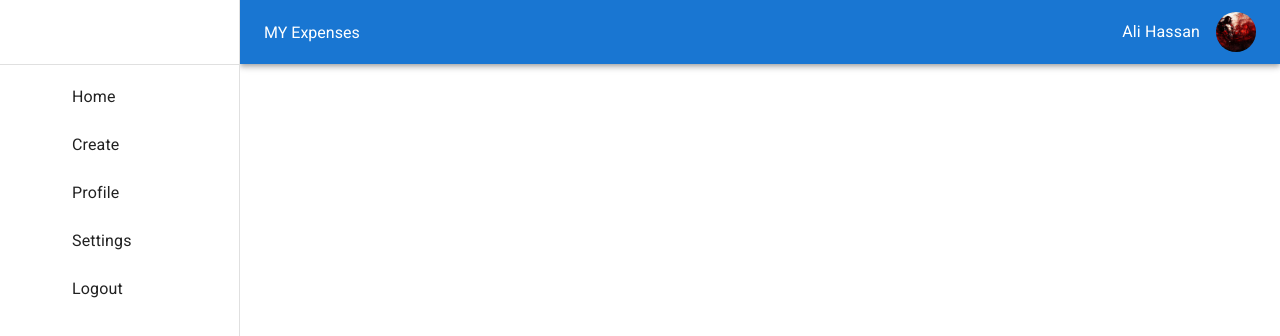
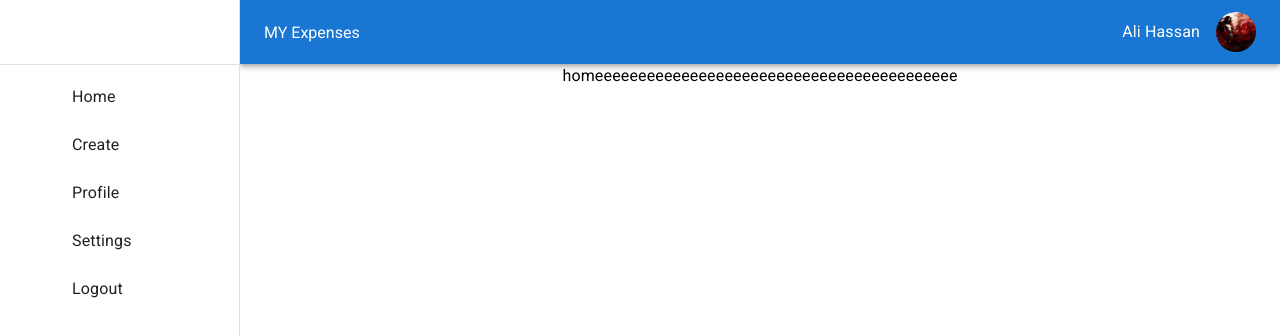
Before and after one commit to MohammedAlaaDev/MUI_Course, a React (Create React App) app: page / in a window 1280 px wide. Shown: the top 336 px of the page. Built offline with nearby package versions, Linux system fonts and the light colour scheme; some icons are missing; the HTML template or start-up script is replaced by a standard one.

Commit message:
box cont

```diff
--- a/src/pages/Root.jsx
+++ b/src/pages/Root.jsx
@@ -3,6 +3,8 @@ import { Outlet } from 'react-router-dom'
 
 import AppBarComp from '../MUI Components/AppBarComp'
 import DrawerComp from '../MUI Components/DrawerComp';
+
+import { Box } from '@mui/material';
 
 export default function Root() {
     let dw = "240px";
@@ -12,7 +14,9 @@ export default function Root() {
             <AppBarComp drawerWidth={dw} />
             <DrawerComp drawerWidth={dw} />
 
-            <Outlet />
+            <Box sx={{ml: dw, width: `calc(100% - ${dw})`, display: "flex", justifyContent: "center"}}>
+                <Outlet />
+            </Box>
         </>
     )
 }
--- a/src/pages/home/Home.jsx
+++ b/src/pages/home/Home.jsx
@@ -1,10 +1,12 @@
 import "./Home.css";
 
 import React from 'react'
+import Typography from '@mui/material/Typography'
 
 export default function Home() {
     return (
         <>
+        <Typography variant="body1" color="initial">homeeeeeeeeeeeeeeeeeeeeeeeeeeeeeeeeeeeeeeeeee</Typography>
         </>
     )
 }
```
